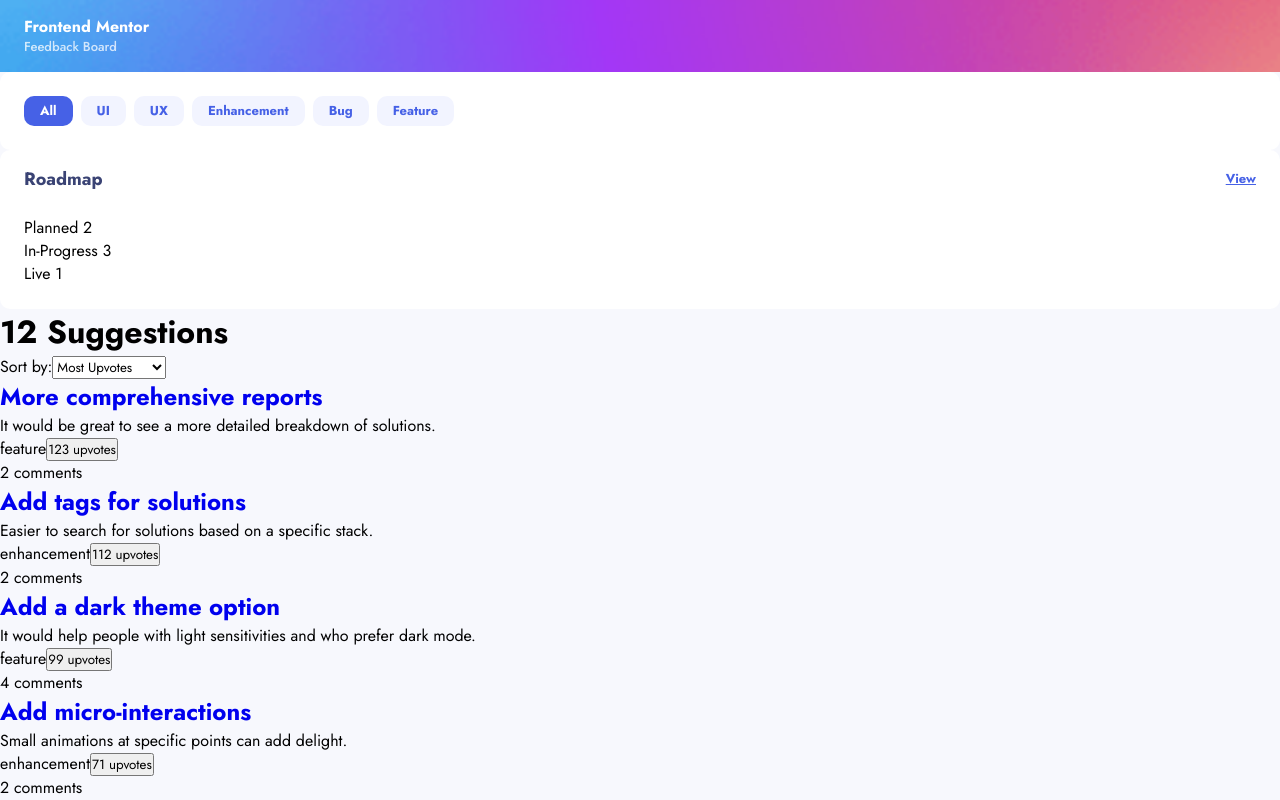
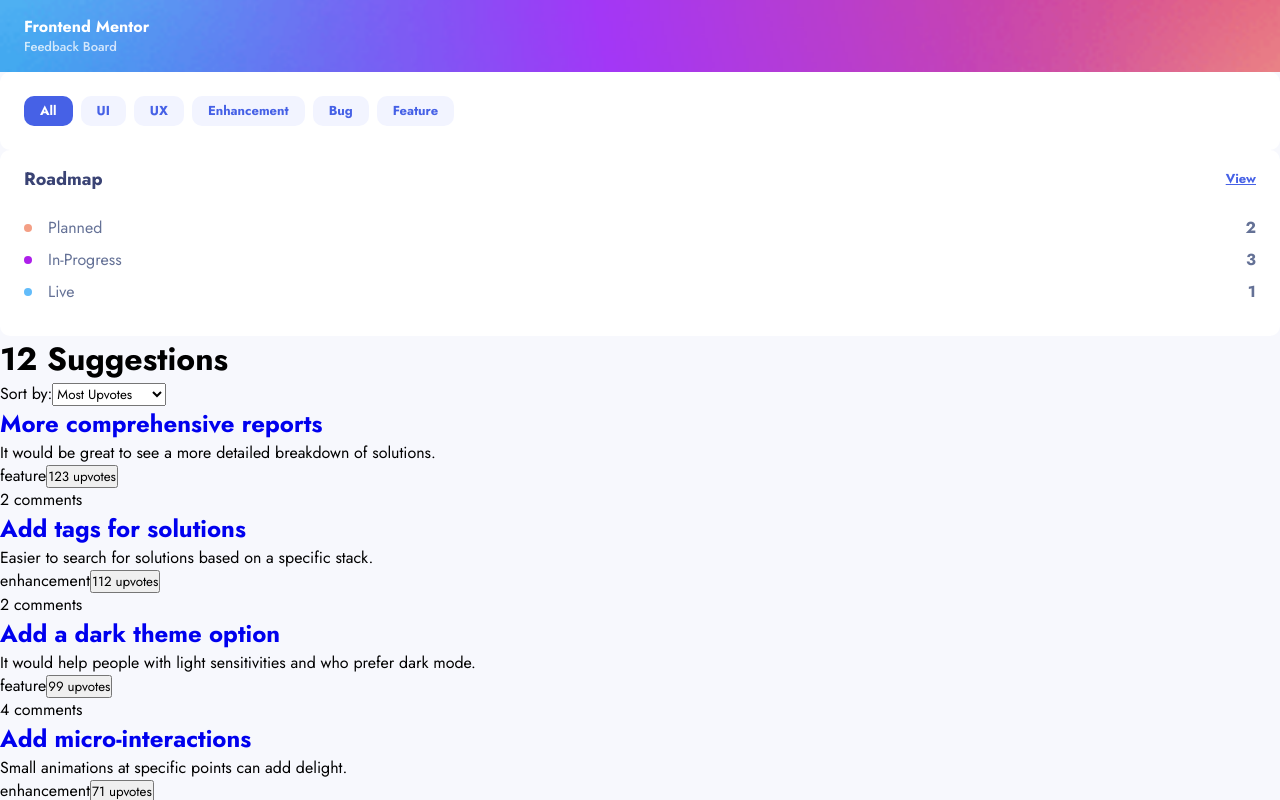
Before and after one commit to AgataLiberska/product-feedback-app, a React (Create React App) app: page / in a window 1280 px wide. Shown: the top 800 px of the page. Built offline with nearby package versions, Linux system fonts and the light colour scheme.

Commit message:
finish roadmap excerpt styles

```diff
--- a/src/GlobalStyle.js
+++ b/src/GlobalStyle.js
@@ -8,7 +8,11 @@
         --medium-blue: #CFD7FF;
         --light-blue: #f2f4ff;
         --dark-grey-blue: #3A4374;
+        --medium-grey: #647196;
         --white: #fff;
+        --planned-color: #f49f85;
+        --in-progress-color: #ad1fea;
+        --live-color: #62bcfa;
         --tablet: 768px;
         --desktop: 1024px;
 
--- a/src/features/roadMap/RoadMapElements.js
+++ b/src/features/roadMap/RoadMapElements.js
@@ -8,14 +8,14 @@
     padding: 1rem 1.5rem 1.5rem;
 `
 
-export const RoadMapExcerptTop = styled.div`
+export const ExcerptTop = styled.div`
     display: flex;
     justify-content: space-between;
     align-items: center;
     margin-bottom: 1.5rem;
 `
 
-export const RoadMapExcerptHeading = styled.h2`
+export const ExcerptHeading = styled.h2`
     font-size: 1.125rem;
     font-weight: 700;
     color: var(--dark-grey-blue);
@@ -29,3 +29,42 @@
     text-decoration: underline;
     line-height: 1.25rem;
 `
+
+export const ExcerptCategory = styled.li`
+    position: relative;
+    margin-bottom: 0.5rem;
+    padding-left: 1.5rem;
+    font-size: 1rem;
+    color: var(--medium-grey);
+    line-height: 1.5rem;
+
+    &::before {
+        content: '';
+        position: absolute;
+        left: 0;
+        top: 50%;
+        transform: translateY(-50%);
+        height: 0.5rem;
+        width: 0.5rem;
+        border-radius: 50%;
+
+    }
+
+    &:first-of-type::before {
+        background-color: var(--planned-color);
+    }
+
+    &:nth-of-type(2)::before {
+        background-color: var(--in-progress-color);
+    }
+
+    &:last-of-type::before {
+        background-color: var(--live-color);
+    }
+`
+
+export const ExcerptCategoryNumber = styled.span`
+    position: absolute;
+    right: 0;
+    font-weight: 700;
+`
--- a/src/features/roadMap/RoadMapExcerpt.js
+++ b/src/features/roadMap/RoadMapExcerpt.js
@@ -1,7 +1,6 @@
 import React from 'react';
 import { useSelector } from 'react-redux';
-import { Link } from 'react-router-dom';
-import { RoadMapExcerptContainer, RoadMapExcerptTop, RoadMapExcerptHeading, LinkToRoadMap } from './RoadMapElements';
+import { RoadMapExcerptContainer, ExcerptTop, ExcerptHeading, ExcerptCategory, ExcerptCategoryNumber, LinkToRoadMap } from './RoadMapElements';
 
 const RoadMapExcerpt = () => {
     const suggestions = useSelector(state => state.suggestions);
@@ -18,14 +17,14 @@
 
     return (
         <RoadMapExcerptContainer>
-            <RoadMapExcerptTop>
-                <RoadMapExcerptHeading>Roadmap</RoadMapExcerptHeading>
+            <ExcerptTop>
+                <ExcerptHeading>Roadmap</ExcerptHeading>
                 <LinkToRoadMap to='/' >View</LinkToRoadMap>
-            </RoadMapExcerptTop>
+            </ExcerptTop>
             <ul>
-                <li>Planned <span>{countHowMany('planned')}</span></li>
-                <li>In-Progress <span>{countHowMany('in-progress')}</span></li>
-                <li>Live <span>{countHowMany('live')}</span></li>
+                <ExcerptCategory>Planned <ExcerptCategoryNumber>{countHowMany('planned')}</ExcerptCategoryNumber></ExcerptCategory>
+                <ExcerptCategory>In-Progress <ExcerptCategoryNumber>{countHowMany('in-progress')}</ExcerptCategoryNumber></ExcerptCategory>
+                <ExcerptCategory>Live <ExcerptCategoryNumber>{countHowMany('live')}</ExcerptCategoryNumber></ExcerptCategory>
             </ul>
         </RoadMapExcerptContainer>
     )
```
